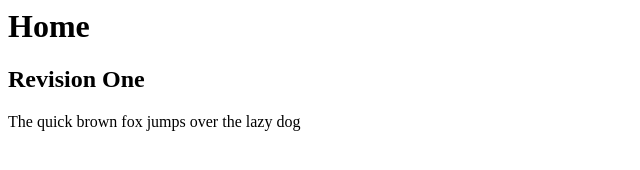
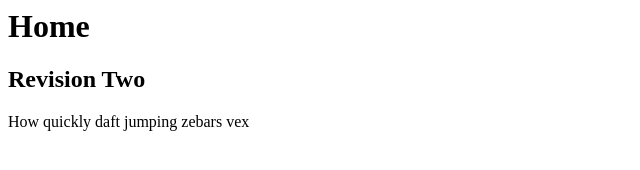
Before and after one commit to studioscully/test, a plain HTML site: page index.html in a window 1280 px wide. Shown: the full height of the page, 0-640 px from the left. Drawn offline with Linux system fonts and the light colour scheme.

Commit message:
Revision Two

```diff
--- a/index.html
+++ b/index.html
@@ -4,7 +4,7 @@
 </head>
 <body>
 <h1>Home</h1>
-<h2>Revision One</h2>
-<p>The quick brown fox jumps over the lazy dog</p>
+<h2>Revision Two</h2>
+<p>How quickly daft jumping zebars vex</p>
 </body>
 </html>
```
